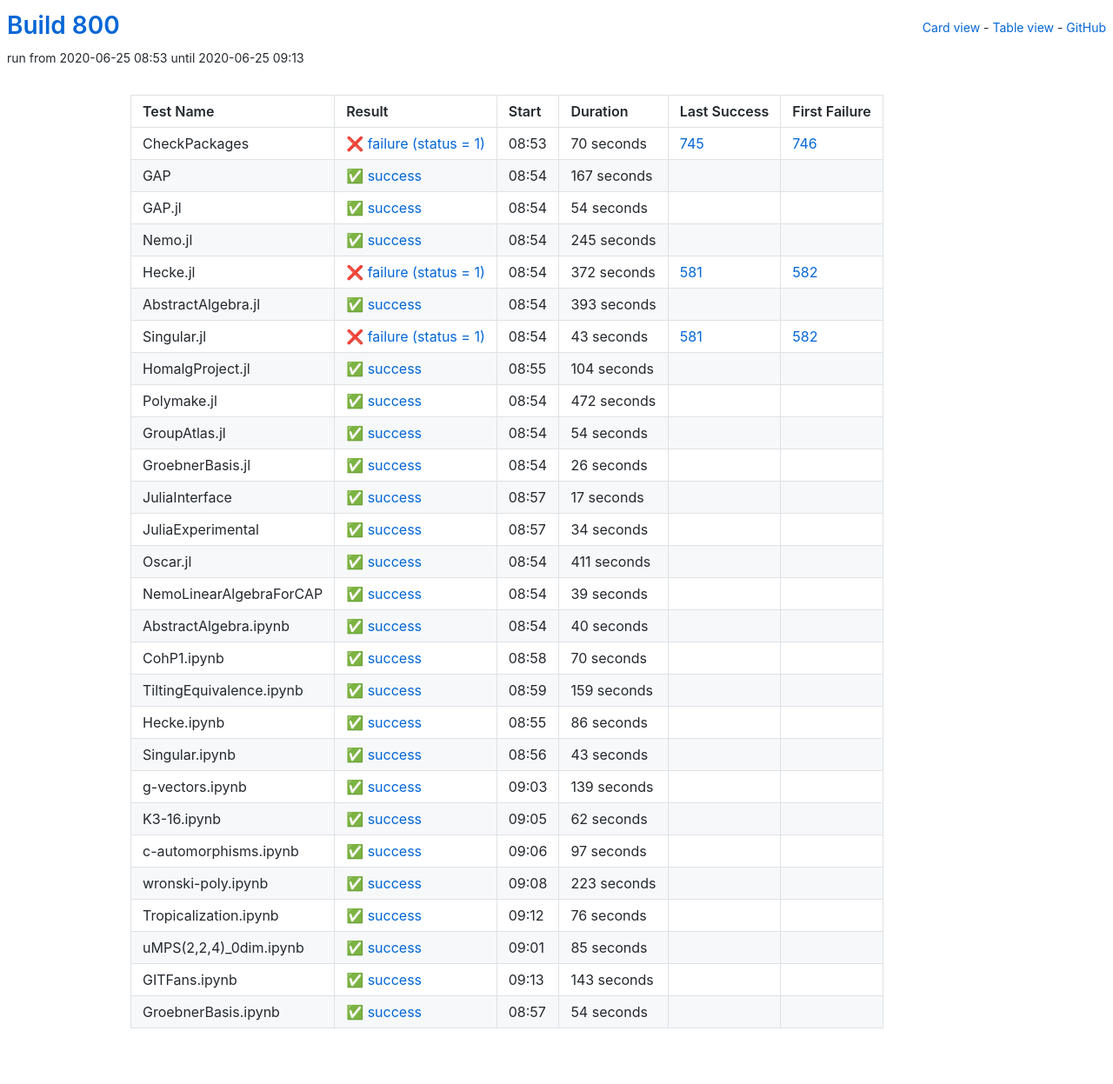
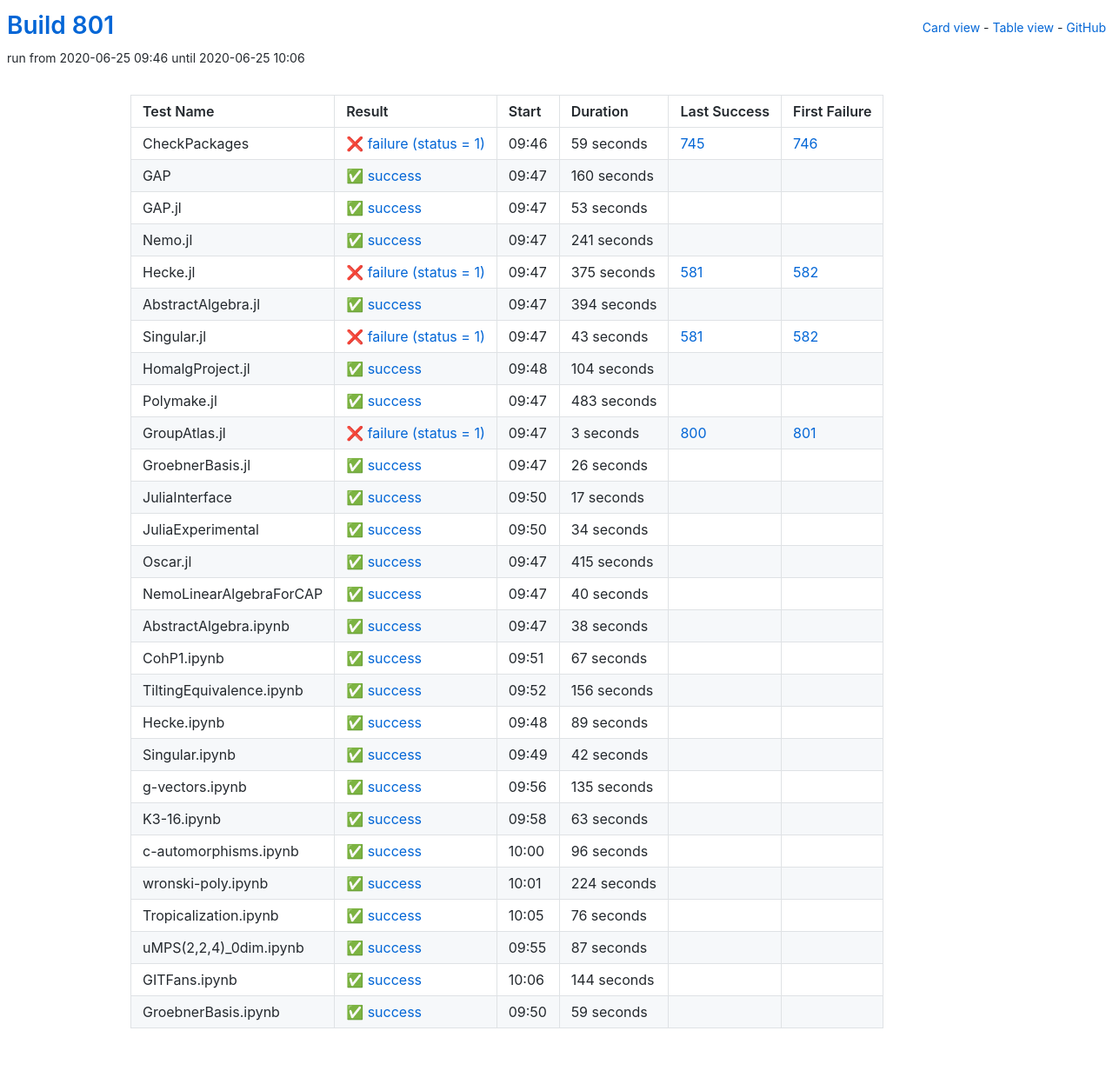
Before and after one commit to oscar-system/oscar-ci-status-1.4, a Jekyll site: the page built from table.html, in a window 1280 px wide. Shown: the whole page at 87% size. Built offline with Jekyll 4.4.1, drawn with Linux system fonts in a browser that asks for light colours.

Commit message:
Build #801

```diff
--- a/_data/ci.yml
+++ b/_data/ci.yml
@@ -1,6 +1,6 @@
 ---
-build: 800
-build_url: https://oscarci.mathematik.uni-kl.de/job/oscar-julia-1.4/800/
+build: 801
+build_url: https://oscarci.mathematik.uni-kl.de/job/oscar-julia-1.4/801/
 job: oscar-julia-1.4
 organization: oscar-system
 repo: oscar-ci-status-1.4
@@ -8,80 +8,80 @@ repourl: https://github.com/oscar-system/oscar-ci-status-1.4
 tests:
 - name: CheckPackages
   id: checkpackages
-  log: https://oscarci.mathematik.uni-kl.de/job/oscar-julia-1.4/800/artifact/logs/build-800/CheckPackages.log
-  start: 2020-06-25 08:53
+  log: https://oscarci.mathematik.uni-kl.de/job/oscar-julia-1.4/801/artifact/logs/build-801/CheckPackages.log
+  start: 2020-06-25 09:46
   success: false
   exitcode: 1
   status: failure
-  duration: 70
+  duration: 59
   last_success: 745
   last_success_url: https://oscarci.mathematik.uni-kl.de/job/oscar-julia-1.4/745/
   first_failure: 746
   first_failure_url: https://oscarci.mathematik.uni-kl.de/job/oscar-julia-1.4/746/
 - name: GAP
   id: gap
-  log: https://oscarci.mathematik.uni-kl.de/job/oscar-julia-1.4/800/artifact/logs/build-800/GAP.log
-  start: 2020-06-25 08:54
+  log: https://oscarci.mathematik.uni-kl.de/job/oscar-julia-1.4/801/artifact/logs/build-801/GAP.log
+  start: 2020-06-25 09:47
   success: true
   exitcode: 0
   status: success
-  duration: 167
+  duration: 160
   last_success: false
   last_success_url:
   first_failure: false
   first_failure_url:
 - name: GAP.jl
   id: gap-jl
-  log: https://oscarci.mathematik.uni-kl.de/job/oscar-julia-1.4/800/artifact/logs/build-800/GAP.jl.log
-  start: 2020-06-25 08:54
+  log: https://oscarci.mathematik.uni-kl.de/job/oscar-julia-1.4/801/artifact/logs/build-801/GAP.jl.log
+  start: 2020-06-25 09:47
   success: true
   exitcode: 0
   status: success
-  duration: 54
+  duration: 53
   last_success: false
   last_success_url:
   first_failure: false
   first_failure_url:
 - name: Nemo.jl
   id: nemo-jl
-  log: https://oscarci.mathematik.uni-kl.de/job/oscar-julia-1.4/800/artifact/logs/build-800/Nemo.jl.log
-  start: 2020-06-25 08:54
+  log: https://oscarci.mathematik.uni-kl.de/job/oscar-julia-1.4/801/artifact/logs/build-801/Nemo.jl.log
+  start: 2020-06-25 09:47
   success: true
   exitcode: 0
   status: success
-  duration: 245
+  duration: 241
   last_success: false
   last_success_url:
   first_failure: false
   first_failure_url:
 - name: Hecke.jl
   id: hecke-jl
-  log: https://oscarci.mathematik.uni-kl.de/job/oscar-julia-1.4/800/artifact/logs/build-800/Hecke.jl.log
-  start: 2020-06-25 08:54
+  log: https://oscarci.mathematik.uni-kl.de/job/oscar-julia-1.4/801/artifact/logs/build-801/Hecke.jl.log
+  start: 2020-06-25 09:47
   success: false
   exitcode: 1
   status: failure
-  duration: 372
+  duration: 375
   last_success: 581
   last_success_url: https://oscarci.mathematik.uni-kl.de/job/oscar-julia-1.4/581/
   first_failure: 582
   first_failure_url: https://oscarci.mathematik.uni-kl.de/job/oscar-julia-1.4/582/
 - name: AbstractAlgebra.jl
   id: abstractalgebra-jl
-  log: https://oscarci.mathematik.uni-kl.de/job/oscar-julia-1.4/800/artifact/logs/build-800/AbstractAlgebra.jl.log
-  start: 2020-06-25 08:54
+  log: https://oscarci.mathematik.uni-kl.de/job/oscar-julia-1.4/801/artifact/logs/build-801/AbstractAlgebra.jl.log
+  start: 2020-06-25 09:47
   success: true
   exitcode: 0
   status: success
-  duration: 393
+  duration: 394
   last_success: false
   last_success_url:
   first_failure: false
   first_failure_url:
 - name: Singular.jl
   id: singular-jl
-  log: https://oscarci.mathematik.uni-kl.de/job/oscar-julia-1.4/800/artifact/logs/build-800/Singular.jl.log
-  start: 2020-06-25 08:54
+  log: https://oscarci.mathematik.uni-kl.de/job/oscar-julia-1.4/801/artifact/logs/build-801/Singular.jl.log
+  start: 2020-06-25 09:47
   success: false
   exitcode: 1
   status: failure
@@ -92,8 +92,8 @@ tests:
   first_failure_url: https://oscarci.mathematik.uni-kl.de/job/oscar-julia-1.4/582/
 - name: HomalgProject.jl
   id: homalgproject-jl
-  log: https://oscarci.mathematik.uni-kl.de/job/oscar-julia-1.4/800/artifact/logs/build-800/HomalgProject.jl.log
-  start: 2020-06-25 08:55
+  log: https://oscarci.mathematik.uni-kl.de/job/oscar-julia-1.4/801/artifact/logs/build-801/HomalgProject.jl.log
+  start: 2020-06-25 09:48
   success: true
   exitcode: 0
   status: success
@@ -104,32 +104,32 @@ tests:
   first_failure_url:
 - name: Polymake.jl
   id: polymake-jl
-  log: https://oscarci.mathematik.uni-kl.de/job/oscar-julia-1.4/800/artifact/logs/build-800/Polymake.jl.log
-  start: 2020-06-25 08:54
+  log: https://oscarci.mathematik.uni-kl.de/job/oscar-julia-1.4/801/artifact/logs/build-801/Polymake.jl.log
+  start: 2020-06-25 09:47
   success: true
   exitcode: 0
   status: success
-  duration: 472
+  duration: 483
   last_success: false
   last_success_url:
   first_failure: false
   first_failure_url:
 - name: GroupAtlas.jl
   id: groupatlas-jl
-  log: https://oscarci.mathematik.uni-kl.de/job/oscar-julia-1.4/800/artifact/logs/build-800/GroupAtlas.jl.log
-  start: 2020-06-25 08:54
-  success: true
-  exitcode: 0
-  status: success
-  duration: 54
-  last_success: false
-  last_success_url:
-  first_failure: false
-  first_failure_url:
+  log: https://oscarci.mathematik.uni-kl.de/job/oscar-julia-1.4/801/artifact/logs/build-801/GroupAtlas.jl.log
+  start: 2020-06-25 09:47
+  success: false
+  exitcode: 1
+  status: failure
+  duration: 3
+  last_success: 800
+  last_success_url: https://oscarci.mathematik.uni-kl.de/job/oscar-julia-1.4/800/
+  first_failure: 801
+  first_failure_url: https://oscarci.mathematik.uni-kl.de/job/oscar-julia-1.4/801/
 - name: GroebnerBasis.jl
   id: groebnerbasis-jl
-  log: https://oscarci.mathematik.uni-kl.de/job/oscar-julia-1.4/800/artifact/logs/build-800/GroebnerBasis.jl.log
-  start: 2020-06-25 08:54
+  log: https://oscarci.mathematik.uni-kl.de/job/oscar-julia-1.4/801/artifact/logs/build-801/GroebnerBasis.jl.log
+  start: 2020-06-25 09:47
   success: true
   exitcode: 0
   status: success
@@ -140,8 +140,8 @@ tests:
   first_failure_url:
 - name: JuliaInterface
   id: juliainterface
-  log: https://oscarci.mathematik.uni-kl.de/job/oscar-julia-1.4/800/artifact/logs/build-800/JuliaInterface.log
-  start: 2020-06-25 08:57
+  log: https://oscarci.mathematik.uni-kl.de/job/oscar-julia-1.4/801/artifact/logs/build-801/JuliaInterface.log
+  start: 2020-06-25 09:50
   success: true
   exitcode: 0
   status: success
@@ -152,8 +152,8 @@ tests:
   first_failure_url:
 - name: JuliaExperimental
   id: juliaexperimental
-  log: https://oscarci.mathematik.uni-kl.de/job/oscar-julia-1.4/800/artifact/logs/build-800/JuliaExperimental.log
-  start: 2020-06-25 08:57
+  log: https://oscarci.mathematik.uni-kl.de/job/oscar-julia-1.4/801/artifact/logs/build-801/JuliaExperimental.log
+  start: 2020-06-25 09:50
   success: true
   exitcode: 0
   status: success
@@ -164,32 +164,20 @@ tests:
   first_failure_url:
 - name: Oscar.jl
   id: oscar-jl
-  log: https://oscarci.mathematik.uni-kl.de/job/oscar-julia-1.4/800/artifact/logs/build-800/Oscar.jl.log
-  start: 2020-06-25 08:54
+  log: https://oscarci.mathematik.uni-kl.de/job/oscar-julia-1.4/801/artifact/logs/build-801/Oscar.jl.log
+  start: 2020-06-25 09:47
   success: true
   exitcode: 0
   status: success
-  duration: 411
+  duration: 415
   last_success: false
   last_success_url:
   first_failure: false
   first_failure_url:
 - name: NemoLinearAlgebraForCAP
   id: nemolinearalgebraforcap
-  log: https://oscarci.mathematik.uni-kl.de/job/oscar-julia-1.4/800/artifact/logs/build-800/NemoLinearAlgebraForCAP.log
-  start: 2020-06-25 08:54
-  success: true
-  exitcode: 0
-  status: success
-  duration: 39
-  last_success: false
-  last_success_url:
-  first_failure: false
-  first_failure_url:
-- name: AbstractAlgebra.ipynb
-  id: abstractalgebra-ipynb
-  log: https://oscarci.mathematik.uni-kl.de/job/oscar-julia-1.4/800/artifact/logs/build-800/AbstractAlgebra.ipynb.log
-  start: 2020-06-25 08:54
+  log: https://oscarci.mathematik.uni-kl.de/job/oscar-julia-1.4/801/artifact/logs/build-801/NemoLinearAlgebraForCAP.log
+  start: 2020-06-25 09:47
   success: true
   exitcode: 0
   status: success
@@ -198,106 +186,118 @@ tests:
   last_success_url:
   first_failure: false
   first_failure_url:
-- name: CohP1.ipynb
-  id: cohp1-ipynb
-  log: https://oscarci.mathematik.uni-kl.de/job/oscar-julia-1.4/800/artifact/logs/build-800/CohP1.ipynb.log
-  start: 2020-06-25 08:58
+- name: AbstractAlgebra.ipynb
+  id: abstractalgebra-ipynb
+  log: https://oscarci.mathematik.uni-kl.de/job/oscar-julia-1.4/801/artifact/logs/build-801/AbstractAlgebra.ipynb.log
+  start: 2020-06-25 09:47
   success: true
   exitcode: 0
   status: success
-  duration: 70
+  duration: 38
+  last_success: false
+  last_success_url:
+  first_failure: false
+  first_failure_url:
+- name: CohP1.ipynb
+  id: cohp1-ipynb
+  log: https://oscarci.mathematik.uni-kl.de/job/oscar-julia-1.4/801/artifact/logs/build-801/CohP1.ipynb.log
+  start: 2020-06-25 09:51
+  success: true
+  exitcode: 0
+  status: success
+  duration: 67
   last_success: false
   last_success_url:
   first_failure: false
   first_failure_url:
 - name: TiltingEquivalence.ipynb
   id: tiltingequivalence-ipynb
-  log: https://oscarci.mathematik.uni-kl.de/job/oscar-julia-1.4/800/artifact/logs/build-800/TiltingEquivalence.ipynb.log
-  start: 2020-06-25 08:59
+  log: https://oscarci.mathematik.uni-kl.de/job/oscar-julia-1.4/801/artifact/logs/build-801/TiltingEquivalence.ipynb.log
+  start: 2020-06-25 09:52
   success: true
   exitcode: 0
   status: success
-  duration: 159
+  duration: 156
   last_success: false
   last_success_url:
   first_failure: false
   first_failure_url:
 - name: Hecke.ipynb
   id: hecke-ipynb
-  log: https://oscarci.mathematik.uni-kl.de/job/oscar-julia-1.4/800/artifact/logs/build-800/Hecke.ipynb.log
-  start: 2020-06-25 08:55
+  log: https://oscarci.mathematik.uni-kl.de/job/oscar-julia-1.4/801/artifact/logs/build-801/Hecke.ipynb.log
+  start: 2020-06-25 09:48
   success: true
   exitcode: 0
   status: success
-  duration: 86
+  duration: 89
   last_success: false
   last_success_url:
   first_failure: false
   first_failure_url:
 - name: Singular.ipynb
   id: singular-ipynb
-  log: https://oscarci.mathematik.uni-kl.de/job/oscar-julia-1.4/800/artifact/logs/build-800/Singular.ipynb.log
-  start: 2020-06-25 08:56
+  log: https://oscarci.mathematik.uni-kl.de/job/oscar-julia-1.4/801/artifact/logs/build-801/Singular.ipynb.log
+  start: 2020-06-25 09:49
   success: true
   exitcode: 0
   status: success
-  duration: 43
+  duration: 42
   last_success: false
   last_success_url:
   first_failure: false
   first_failure_url:
 - name: g-vectors.ipynb
   id: g-vectors-ipynb
-  log: https://oscarci.mathematik.uni-kl.de/job/oscar-julia-1.4/800/artifact/logs/build-800/g-vectors.ipynb.log
-  start: 2020-06-25 09:03
+  log: https://oscarci.mathematik.uni-kl.de/job/oscar-julia-1.4/801/artifact/logs/build-801/g-vectors.ipynb.log
+  start: 2020-06-25 09:56
   success: true
   exitcode: 0
   status: success
-  duration: 139
+  duration: 135
   last_success: false
   last_success_url:
   first_failure: false
   first_failure_url:
 - name: K3-16.ipynb
   id: k3-16-ipynb
-  log: https://oscarci.mathematik.uni-kl.de/job/oscar-julia-1.4/800/artifact/logs/build-800/K3-16.ipynb.log
-  start: 2020-06-25 09:05
+  log: https://oscarci.mathematik.uni-kl.de/job/oscar-julia-1.4/801/artifact/logs/build-801/K3-16.ipynb.log
+  start: 2020-06-25 09:58
   success: true
   exitcode: 0
   status: success
-  duration: 62
+  duration: 63
   last_success: false
   last_success_url:
   first_failure: false
   first_failure_url:
 - name: c-automorphisms.ipynb
   id: c-automorphisms-ipynb
-  log: https://oscarci.mathematik.uni-kl.de/job/oscar-julia-1.4/800/artifact/logs/build-800/c-automorphisms.ipynb.log
-  start: 2020-06-25 09:06
+  log: https://oscarci.mathematik.uni-kl.de/job/oscar-julia-1.4/801/artifact/logs/build-801/c-automorphisms.ipynb.log
+  start: 2020-06-25 10:00
   success: true
   exitcode: 0
   status: success
-  duration: 97
+  duration: 96
   last_success: false
   last_success_url:
   first_failure: false
   first_failure_url:
 - name: wronski-poly.ipynb
   id: wronski-poly-ipynb
-  log: https://oscarci.mathematik.uni-kl.de/job/oscar-julia-1.4/800/artifact/logs/build-800/wronski-poly.ipynb.log
-  start: 2020-06-25 09:08
+  log: https://oscarci.mathematik.uni-kl.de/job/oscar-julia-1.4/801/artifact/logs/build-801/wronski-poly.ipynb.log
+  start: 2020-06-25 10:01
   success: true
   exitcode: 0
   status: success
-  duration: 223
+  duration: 224
   last_success: false
   last_success_url:
   first_failure: false
   first_failure_url:
 - name: Tropicalization.ipynb
   id: tropicalization-ipynb
-  log: https://oscarci.mathematik.uni-kl.de/job/oscar-julia-1.4/800/artifact/logs/build-800/Tropicalization.ipynb.log
-  start: 2020-06-25 09:12
+  log: https://oscarci.mathematik.uni-kl.de/job/oscar-julia-1.4/801/artifact/logs/build-801/Tropicalization.ipynb.log
+  start: 2020-06-25 10:05
   success: true
   exitcode: 0
   status: success
@@ -308,36 +308,36 @@ tests:
   first_failure_url:
 - name: uMPS(2,2,4)_0dim.ipynb
   id: umps-2-2-4-0dim-ipynb
-  log: https://oscarci.mathematik.uni-kl.de/job/oscar-julia-1.4/800/artifact/logs/build-800/uMPS-2-2-4-_0dim.ipynb.log
-  start: 2020-06-25 09:01
+  log: https://oscarci.mathematik.uni-kl.de/job/oscar-julia-1.4/801/artifact/logs/build-801/uMPS-2-2-4-_0dim.ipynb.log
+  start: 2020-06-25 09:55
   success: true
   exitcode: 0
   status: success
-  duration: 85
+  duration: 87
   last_success: false
   last_success_url:
   first_failure: false
   first_failure_url:
 - name: GITFans.ipynb
   id: gitfans-ipynb
-  log: https://oscarci.mathematik.uni-kl.de/job/oscar-julia-1.4/800/artifact/logs/build-800/GITFans.ipynb.log
-  start: 2020-06-25 09:13
+  log: https://oscarci.mathematik.uni-kl.de/job/oscar-julia-1.4/801/artifact/logs/build-801/GITFans.ipynb.log
+  start: 2020-06-25 10:06
   success: true
   exitcode: 0
   status: success
-  duration: 143
+  duration: 144
   last_success: false
   last_success_url:
   first_failure: false
   first_failure_url:
 - name: GroebnerBasis.ipynb
   id: groebnerbasis-ipynb
-  log: https://oscarci.mathematik.uni-kl.de/job/oscar-julia-1.4/800/artifact/logs/build-800/GroebnerBasis.ipynb.log
-  start: 2020-06-25 08:57
+  log: https://oscarci.mathematik.uni-kl.de/job/oscar-julia-1.4/801/artifact/logs/build-801/GroebnerBasis.ipynb.log
+  start: 2020-06-25 09:50
   success: true
   exitcode: 0
   status: success
-  duration: 54
+  duration: 59
   last_success: false
   last_success_url:
   first_failure: false
```
Also changed, not shown: README.md.
